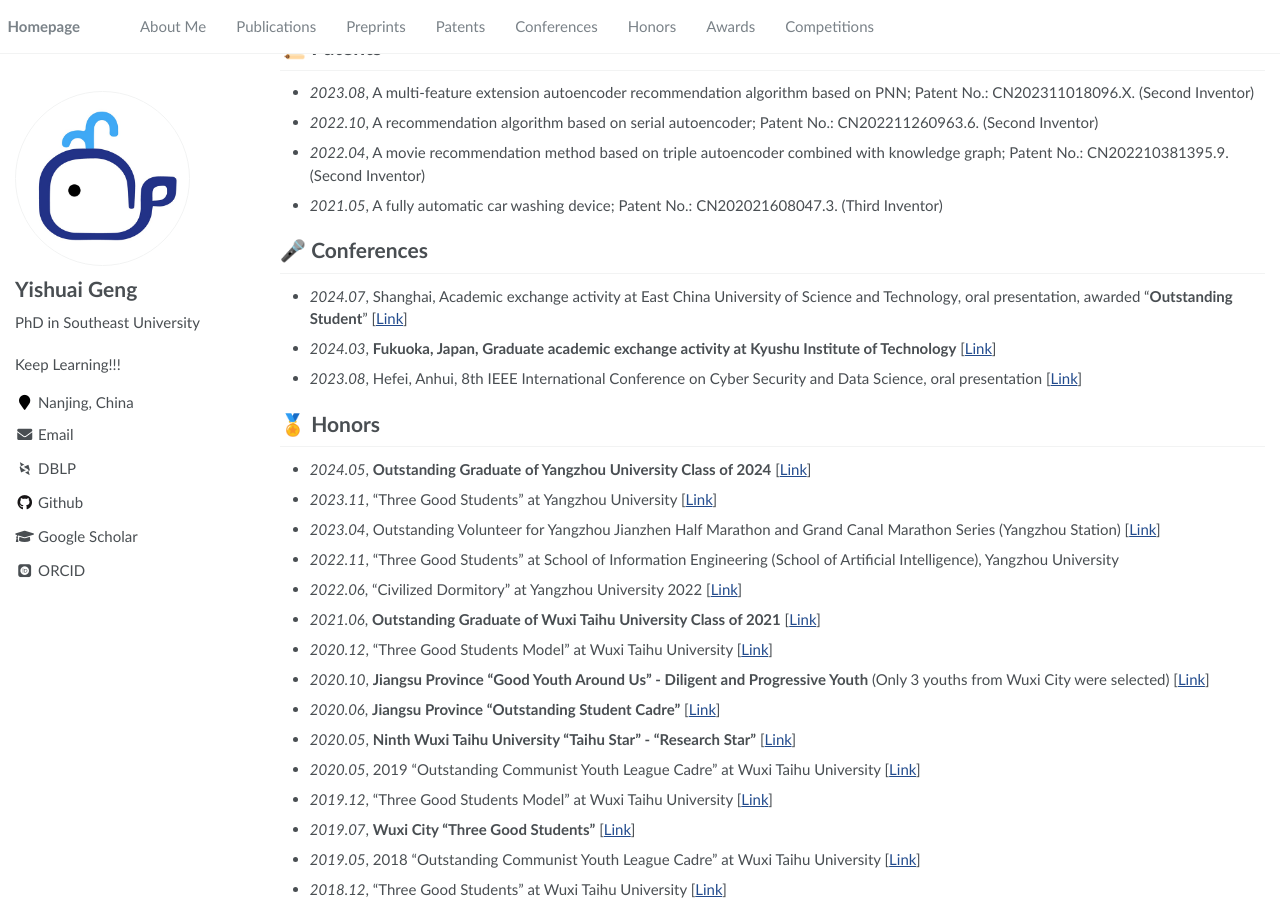
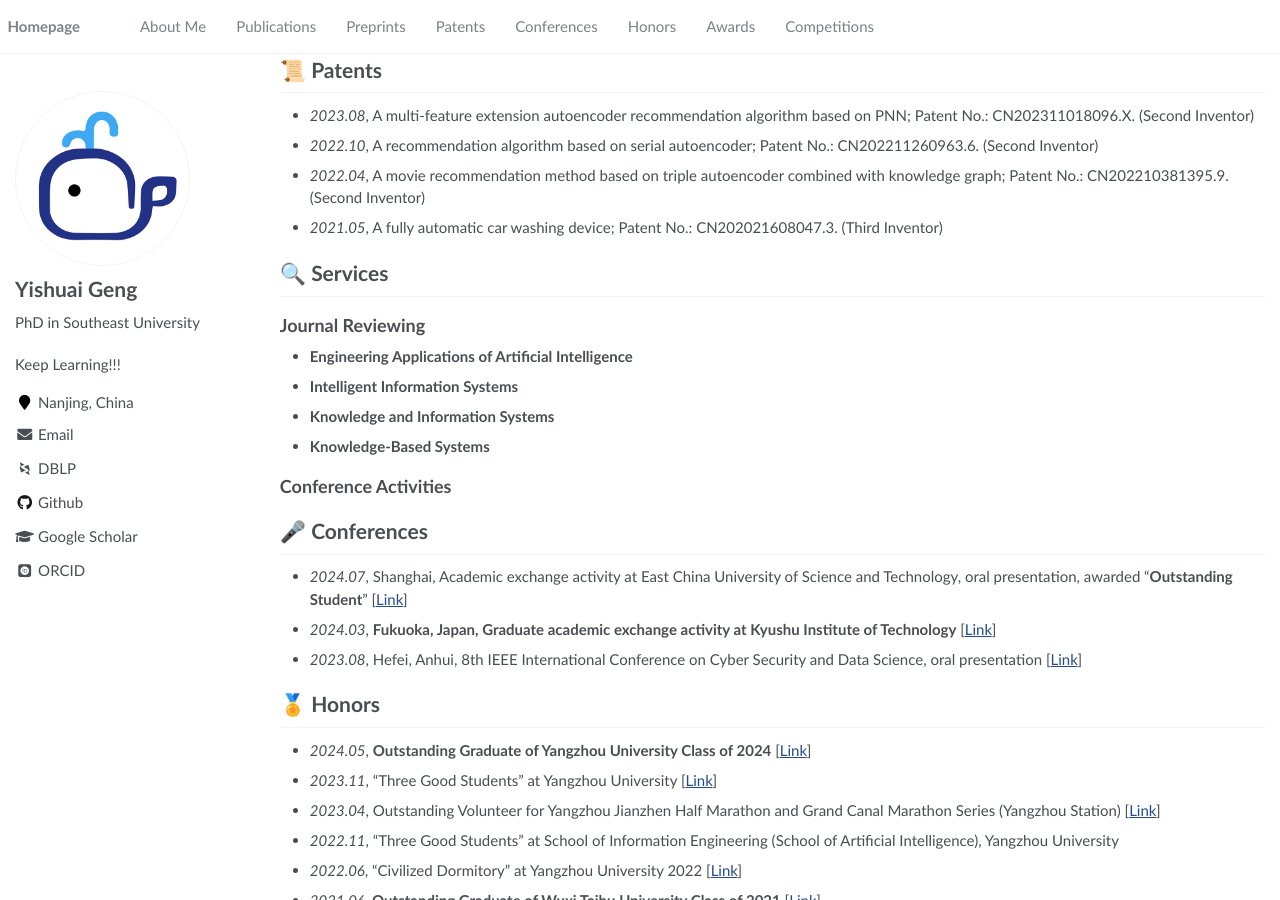
Before and after one commit to YishuaiGeng/ysgeng.github.io, a Jekyll site: the page built from _pages/about.md, in a window 1280 px wide and 900 px high, scrolled down 1066 px. Built offline with Jekyll 4.4.1, drawn with Linux system fonts in a browser that asks for light colours; some web fonts are replaced; some of the changed text lies outside the part shown.

Commit message:
update about.md

```diff
--- a/_pages/about.md
+++ b/_pages/about.md
@@ -21,7 +21,7 @@ redirect_from:
 
 # 👀 About Me
 
-My name is Yishuai Geng (耿宜帅), born on December 19, 1999. I am currently a Ph.D. student in the College of Computer Science and Technology at Southeast University, under the supervision of Professor [Guohui Xiao](https://www.ghxiao.org/) （肖国辉）.
+My name is Yishuai Geng (耿宜帅), born on December 19, 1999. I am currently a Ph.D. student in the College of Computer Science and Technology at Southeast University, under the supervision of Professor [Guohui Xiao](https://www.ghxiao.org/) （肖国辉）. Previously, I completed my Master's degree at Yangzhou University under the supervision of Professor [Zhu Yi](https://scholar.google.com/citations?hl=zh-CN&user=jSfAPUwAAAAJ) （朱毅）.
 
 My research focuses on **Knowledge Representation & Reasoning**, with a spotlight on the following key areas:
 
@@ -92,14 +92,15 @@ I have published 5 papers with total google scholar citations  <a href='https://
 - *2022.05*, Movie recommendation system based on triple autoencoder combined with knowledge graph feature extension; Registration No.: 2022SR0567030.
 -->
 
-<!--
-
 # 🔍 Services
 
 ## Journal Reviewing
+- **Engineering Applications of Artificial Intelligence**
+- **Intelligent Information Systems**
+- **Knowledge and Information Systems**
+- **Knowledge-Based Systems**
 
 ## Conference Activities
--->
 
 # 🎤 Conferences
 - *2024.07*, Shanghai, Academic exchange activity at East China University of Science and Technology, oral presentation, awarded "**Outstanding Student**" [[Link](./images/Conferences/优秀学员.jpg)]
```
